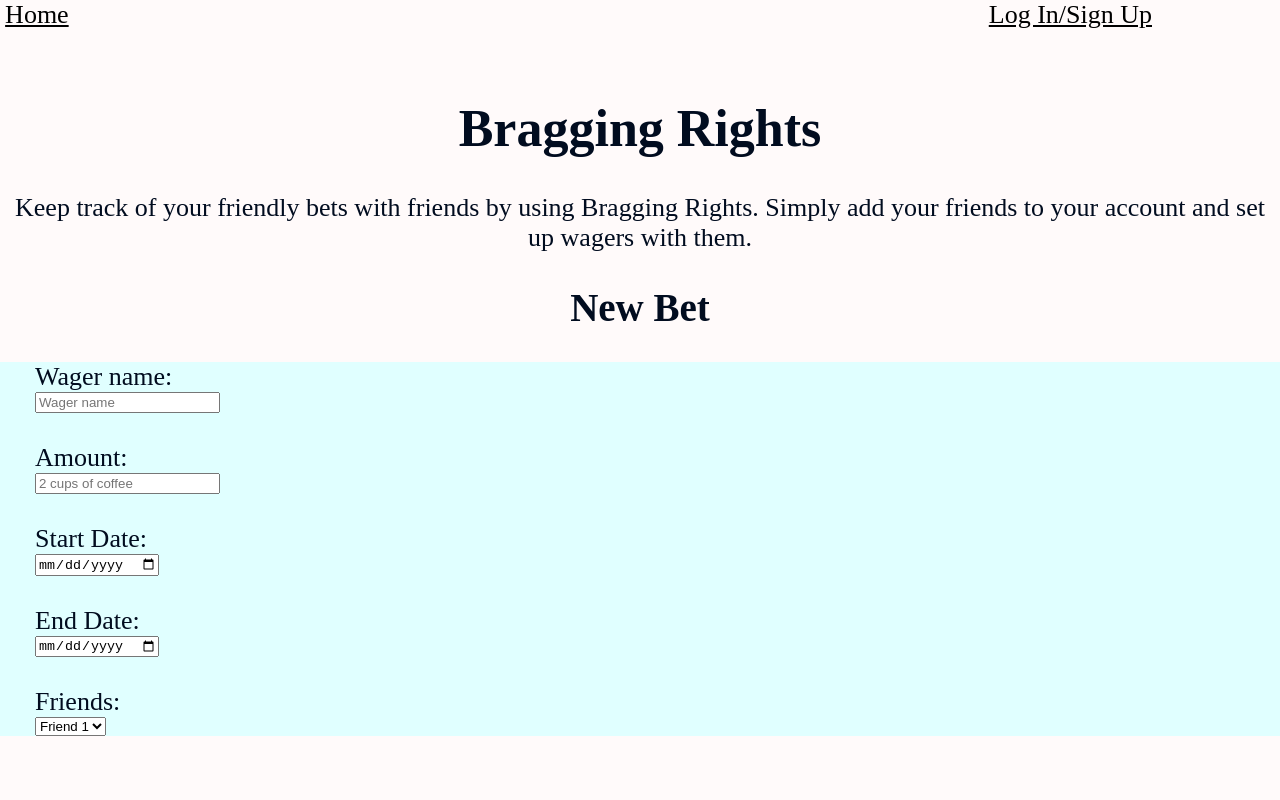
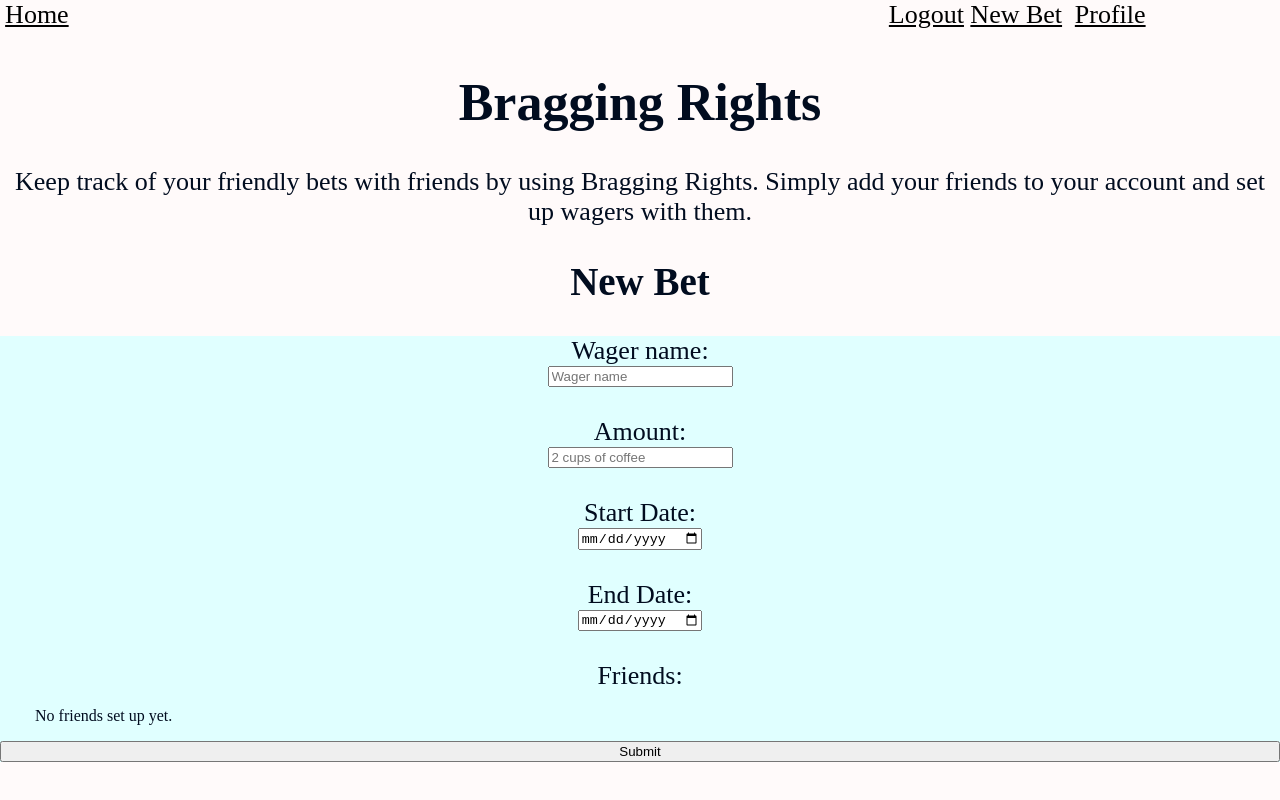
Before and after one commit to ajlanza/Bragging-Rights, a React (Create React App) app: page /new in a window 1280 px wide. Built offline with nearby package versions, Linux system fonts and the light colour scheme.

Commit message:
static client

```diff
--- a/src/Assets/data.js
+++ b/src/Assets/data.js
@@ -172,7 +172,7 @@ const data = {
       },
       {
         "id": "5",
-        "nickname": "Afffogato",
+        "nickname": "Affogato",
         "firstName": "Amos",
         "lastName": "Echo",
         "activeBets": "",
--- a/src/Components/BragContext.js
+++ b/src/Components/BragContext.js
@@ -25,7 +25,7 @@ export class BragContextProvider extends Component {
     wagers: [],
     selectedWager: [],
     error: null,
-    authorized: null,
+    authorized: true,
   };
 
   setWagers = wagers => {
--- a/src/Components/LogIn/LogIn.js
+++ b/src/Components/LogIn/LogIn.js
@@ -25,7 +25,7 @@ export default class LogIn extends Component {
         return(
           <div className='login'>
             <h3>Log In</h3>
-            <h4>For testing purposes you may use Username: "username" Password: "password" which are both case sensitive.</h4>
+            <h4>For testing purposes you may use Username: "Latte" Password: "password" which are both case sensitive.</h4>
             <form className='login' onSubmit={this.handleSubmit}>
               <div>
                 <label htmlFor='username'>Username:</label>
@@ -35,6 +35,7 @@ export default class LogIn extends Component {
                 <label htmlFor='password'>Password:  </label>
                 <input required type='password' name='password' id='password' placeholder='Password'/>
               </div>
+              <br/>
               <button type='submit' >Log In</button>
             </form>
           </div>
--- a/src/Components/NewBet/NewBet.css
+++ b/src/Components/NewBet/NewBet.css
@@ -22,3 +22,8 @@ input, select{
   /* width: 48%;
   height: 1em; */
 }
+.noValues{
+  text-align: left;
+  margin-left: 35px;
+  font-size: 16px;
+}
--- a/src/Components/NewBet/NewBet.js
+++ b/src/Components/NewBet/NewBet.js
@@ -1,15 +1,41 @@
 import React, { Component } from 'react';
+import BragContext from '../BragContext';
+import data from '../../Assets/data';
 import './NewBet.css';
 
 export default class NewBet extends Component{
+  static contextType = BragContext;
+
+  componentDidMount() {
+    let user = data.bettors[0];
+    let friends = data.bettors[0].friends;
+    let wagers = data.wagers;
+    this.context.clearError();
+    this.context.setUser(user);
+    this.context.setWagers(wagers);
+    this.context.setFriends(friends);
+  }
+
+  handleSubmit = ev => {
+    ev.preventDefault()
+
+    const title = ev.target.title.value;
+    const startDate = ev.target.startDate.value;
+    const endDate = ev.target.endDate.value;
+    const amount = ev.target.amount.value;
+    alert(`New Wager submitted: ${title} ${amount} ${startDate} ${endDate} `)
+  }
+
   render(){
+    const { friends } = this.context
+
     return(
       <div>
         <h2>New Bet</h2>
-        <form className='new-bet-form'>
+        <form className='new-bet-form' onSubmit={this.handleSubmit}>
 
-          <label htmlFor='name'>Wager name: </label>
-          <input type='text' name='name' id='name' placeholder='Wager name' /> <br />
+          <label htmlFor='title'>Wager name: </label>
+          <input type='text' name='title' id='title' placeholder='Wager name' /> <br />
           <label htmlFor='amount'>Amount: </label>
           <input type='number' name='amount' id='amount' placeholder='2 cups of coffee'/> <br />
           <label htmlFor='startDate'>Start Date: </label>
@@ -17,10 +43,23 @@ export default class NewBet extends Component{
           <label htmlFor='endDate'>End Date: </label>
           <input type='date' name='endDate' id='endDate' /> <br />
           <label htmlFor='bettors'>Friends: </label>
+
+          {friends.length > 0
+          ?
           <select name='bettors' id='bettors'>
-            <option value='1' name='bettorName1' id='bettorName1'>Friend 1</option>
-            <option value='2' name='bettorName2' id='bettorName2'>Friend 2</option>
-          </select>
+          {friends.map(friend =>
+            <option
+              value={friend}
+              key={friend}
+              name={data.bettors[friend].nickname}
+              id={data.bettors[friend].nickname}
+              >
+              {data.bettors[friend].nickname}
+              </option>)}
+              </select>
+          : <p className='noValues'>No friends set up yet.</p>}
+
+          <button type='submit' >Submit</button>
         </form>
       </div>
     )
--- a/src/Components/Profile/Profile.css
+++ b/src/Components/Profile/Profile.css
@@ -23,8 +23,9 @@
   text-align: center;
   cursor: pointer;
 }
-.wager:hover{
+.wager:hover {
   background-color: darkcyan;
+  cursor: pointer;
 }
 
 .friend{
@@ -44,6 +45,14 @@
   padding-right: 10px;
 }
 
+form{
+  display: flex;
+  flex-direction: column;
+}
+label, input{
+  align-self: center;
+  margin: 0;
+}
 
 
 
--- a/src/Components/Profile/Profile.js
+++ b/src/Components/Profile/Profile.js
@@ -17,6 +17,14 @@ export default class Profile extends Component{
     this.context.setFriends(friends);
   }
 
+  handleAddFriend = ev => {
+    ev.preventDefault()
+    let friends = data.bettors[1].friends;
+    const username = ev.target.username.value;
+    friends.push(username);
+    alert(`adding ${username} to friends`);
+  }
+
   selectWager(selectedWager){
     this.context.setSelectedWager({
       ...selectedWager
@@ -29,7 +37,7 @@ export default class Profile extends Component{
 
     return(
       <div>
-        <h2>Username</h2>
+        <h2>{user.nickname}</h2>
           <img className ='profilePicture' src={user.avatar} alt='profile'/>
         <h3>Current Wagers</h3>
         <div className='betContainer'>
@@ -45,6 +53,15 @@ export default class Profile extends Component{
         <h3>Past Wagers</h3>
         <h3>Friends</h3>
         <div className='friendContainer'>
+
+
+            <form  className='addFriend friend' onSubmit={this.handleAddFriend}>
+              <h3>Add a friend</h3>
+              <label>Friend Username:</label>
+              <input required type='text' name='username' id='username'></input>
+              <br/>
+              <button type='submit'>submit</button>
+            </form>
 
           {friends.length > 0 ?
 
```
